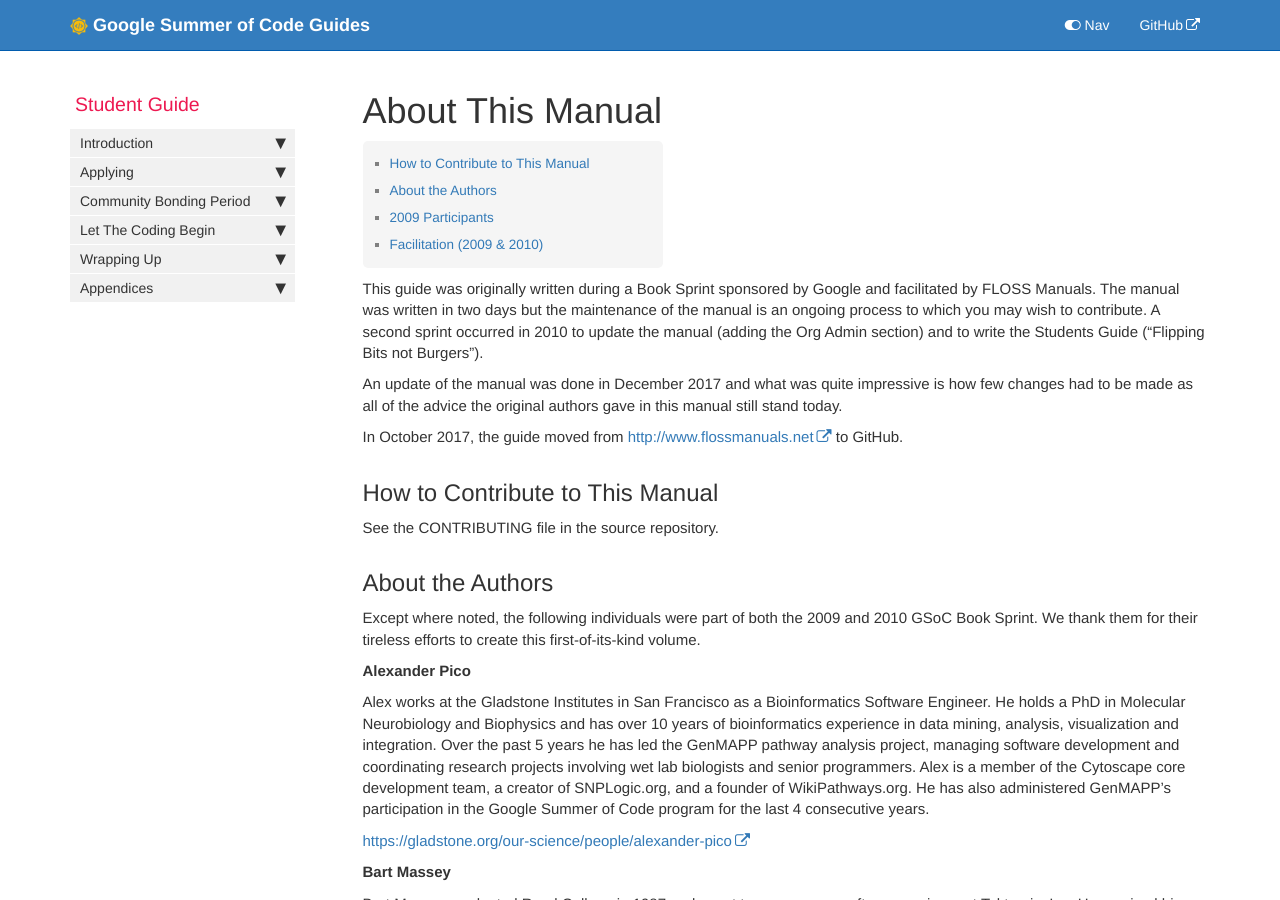
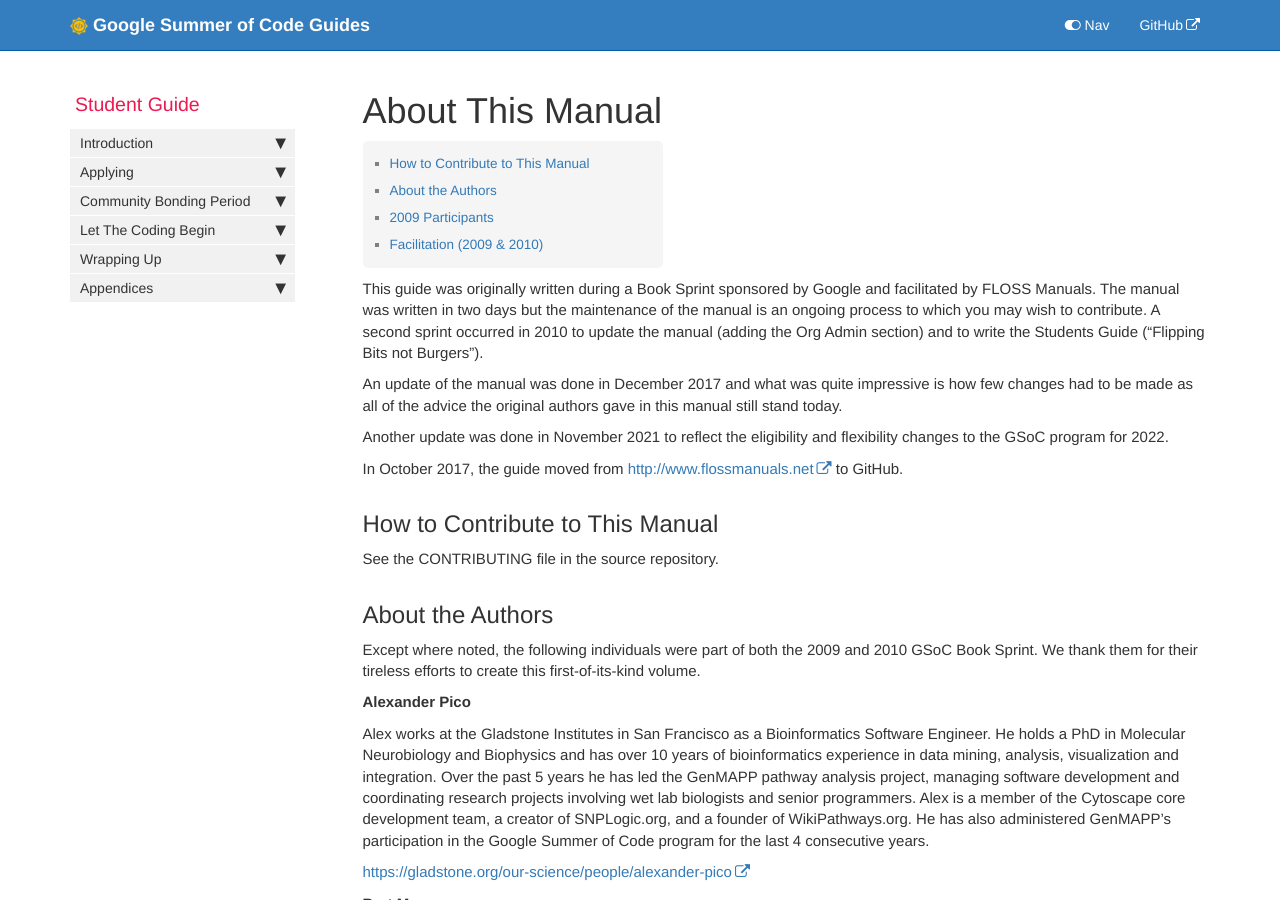
Before and after one commit to google/gsocguides, a Jekyll site: the page built from pages/student/18-about_this_manual.md, in a window 1280 px wide and 900 px high. Built offline with Jekyll 4.4.1, drawn with Linux system fonts in a browser that asks for light colours.

Commit message:
Update 18-about_this_manual.md
2022 updates

```diff
--- a/pages/student/18-about_this_manual.md
+++ b/pages/student/18-about_this_manual.md
@@ -16,6 +16,9 @@ Burgers").
 An update of the manual was done in December 2017 and what was quite impressive
 is how few changes had to be made as all of the advice the original authors gave
 in this manual still stand today.
+
+Another update was done in November 2021 to reflect the eligibility and
+flexibility changes to the GSoC program for 2022.
 
 In October 2017, the guide moved from <http://www.flossmanuals.net> to GitHub.
 
```
